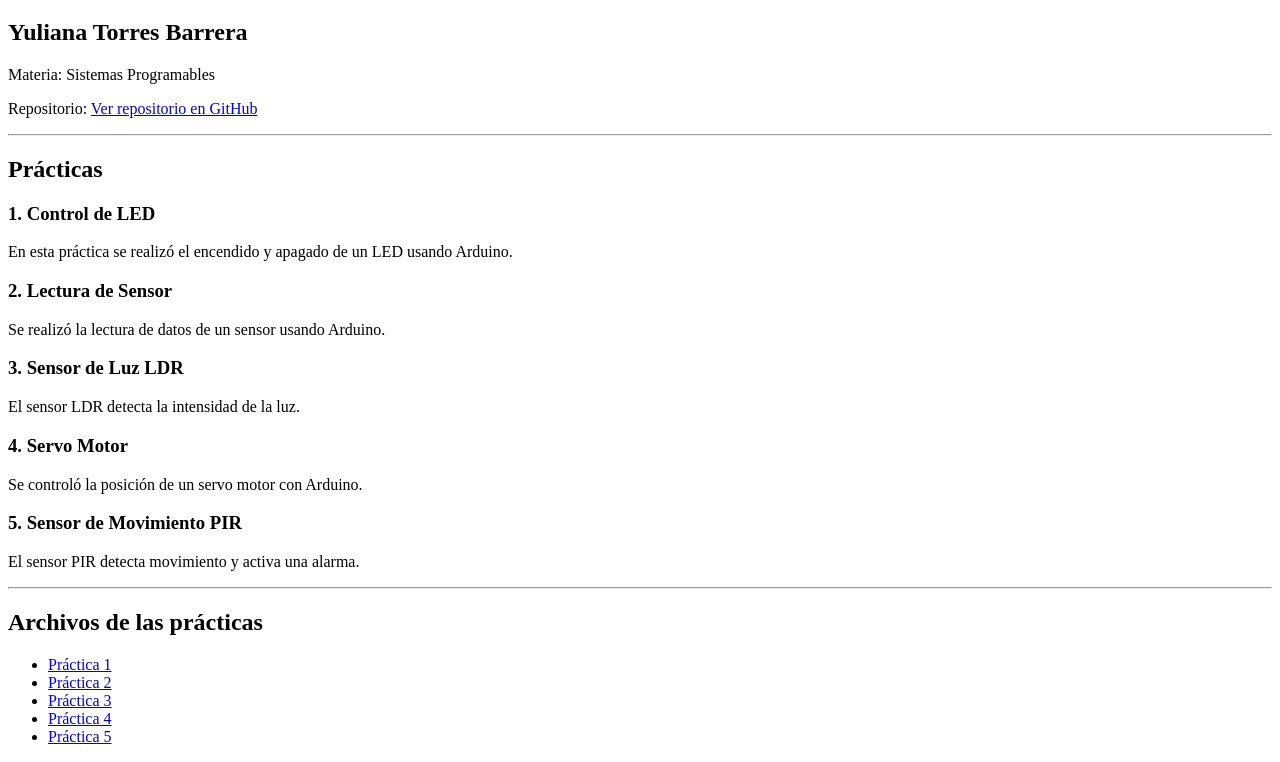
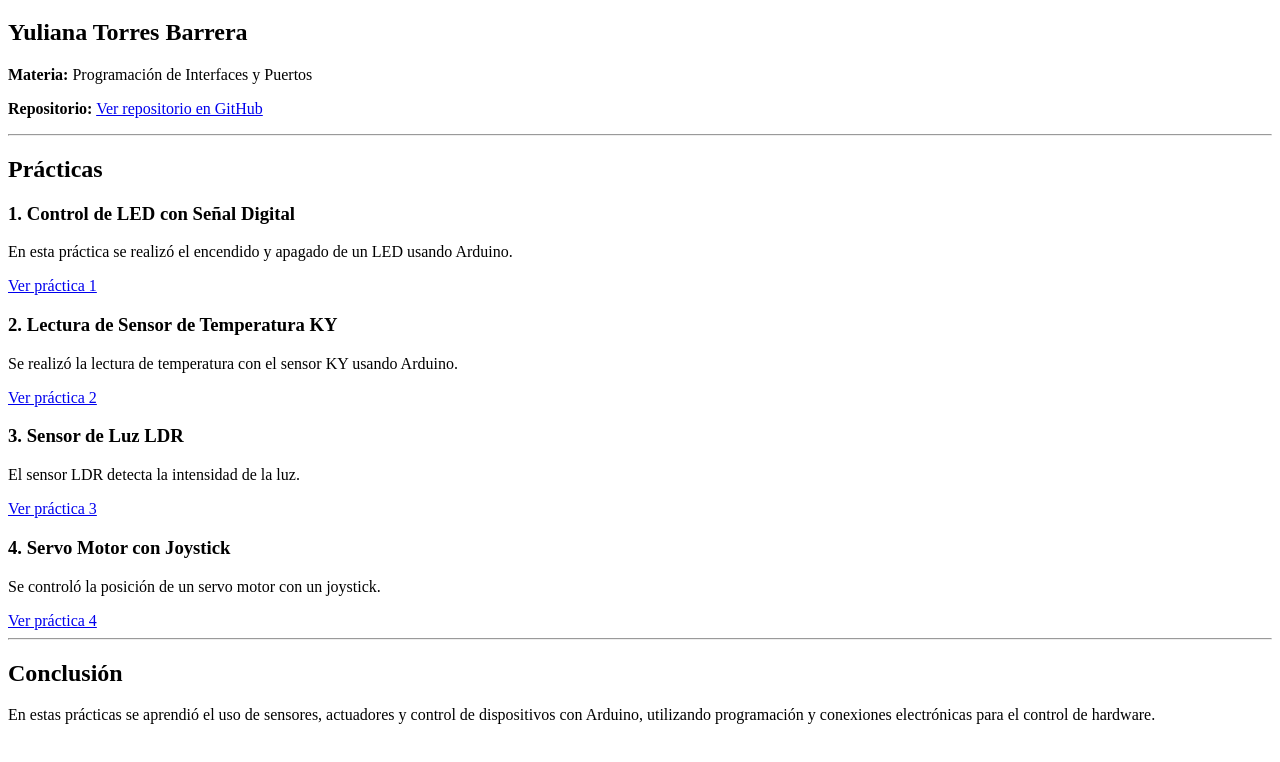
Before and after one commit to YU-doll10/Practicas1P, a plain HTML site: page index.html in a window 1280 px wide. Shown: the part 61-823 px from the top of the page. After the commit the page ends 801 px from the top, so only its background shows below. Drawn offline with Linux system fonts and the light colour scheme.

Commit message:
index.html

```diff
--- a/index.html
+++ b/index.html
@@ -7,8 +7,8 @@
 
     <h1>Prácticas de Arduino</h1>
     <h2>Yuliana Torres Barrera</h2>
-    <p>Materia: Sistemas Programables</p>
-    <p>Repositorio:
+    <p><b>Materia:</b> Programación de Interfaces y Puertos</p>
+    <p><b>Repositorio:</b>
         <a href="https://github.com/YU-doll10/Practicas1P">
             Ver repositorio en GitHub
         </a>
@@ -18,31 +18,37 @@
 
     <h2>Prácticas</h2>
 
-    <h3>1. Control de LED</h3>
+    <h3>1. Control de LED con Señal Digital</h3>
     <p>En esta práctica se realizó el encendido y apagado de un LED usando Arduino.</p>
+    <a href="https://github.com/YU-doll10/Practicas1P/blob/main/Laboratorio%201%20Control%20de%20LED%20con%20Se%C3%B1al%20Digital%20(1).pdf">
+        Ver práctica 1
+    </a>
 
-    <h3>2. Lectura de Sensor</h3>
-    <p>Se realizó la lectura de datos de un sensor usando Arduino.</p>
+    <h3>2. Lectura de Sensor de Temperatura KY</h3>
+    <p>Se realizó la lectura de temperatura con el sensor KY usando Arduino.</p>
+    <a href="https://github.com/YU-doll10/Practicas1P/blob/main/Laboratorio%202%20Lectura%20de%20Sensor%20de%20Temperatura%20KY.pdf">
+        Ver práctica 2
+    </a>
 
     <h3>3. Sensor de Luz LDR</h3>
     <p>El sensor LDR detecta la intensidad de la luz.</p>
+    <a href="https://github.com/YU-doll10/Practicas1P/blob/c0d32d3f483403b400031a52fb1fca29c650a46f/Laboratorio%203%20Sensor%20de%20Luz%20LDR%20%20Fotorresistencia%20KY-018%20(1).pdf">
+        Ver práctica 3
+    </a>
 
-    <h3>4. Servo Motor</h3>
-    <p>Se controló la posición de un servo motor con Arduino.</p>
-
-    <h3>5. Sensor de Movimiento PIR</h3>
-    <p>El sensor PIR detecta movimiento y activa una alarma.</p>
+    <h3>4. Servo Motor con Joystick</h3>
+    <p>Se controló la posición de un servo motor con un joystick.</p>
+    <a href="https://github.com/YU-doll10/Practicas1P/blob/main/Laboratorio%205%20Control%20de%20Servo%20Motor%20con%20Joystick%20KY.pdf">
+        Ver práctica 4
+    </a>
 
     <hr>
 
-    <h2>Archivos de las prácticas</h2>
-    <ul>
-        <li><a href="LINK_DE_TU_ARCHIVO_1">Práctica 1</a></li>
-        <li><a href="LINK_DE_TU_ARCHIVO_2">Práctica 2</a></li>
-        <li><a href="LINK_DE_TU_ARCHIVO_3">Práctica 3</a></li>
-        <li><a href="LINK_DE_TU_ARCHIVO_4">Práctica 4</a></li>
-        <li><a href="LINK_DE_TU_ARCHIVO_5">Práctica 5</a></li>
-    </ul>
+    <h2>Conclusión</h2>
+    <p>
+        En estas prácticas se aprendió el uso de sensores, actuadores y control de dispositivos
+        con Arduino, utilizando programación y conexiones electrónicas para el control de hardware.
+    </p>
 
 </body>
 </html>
```
